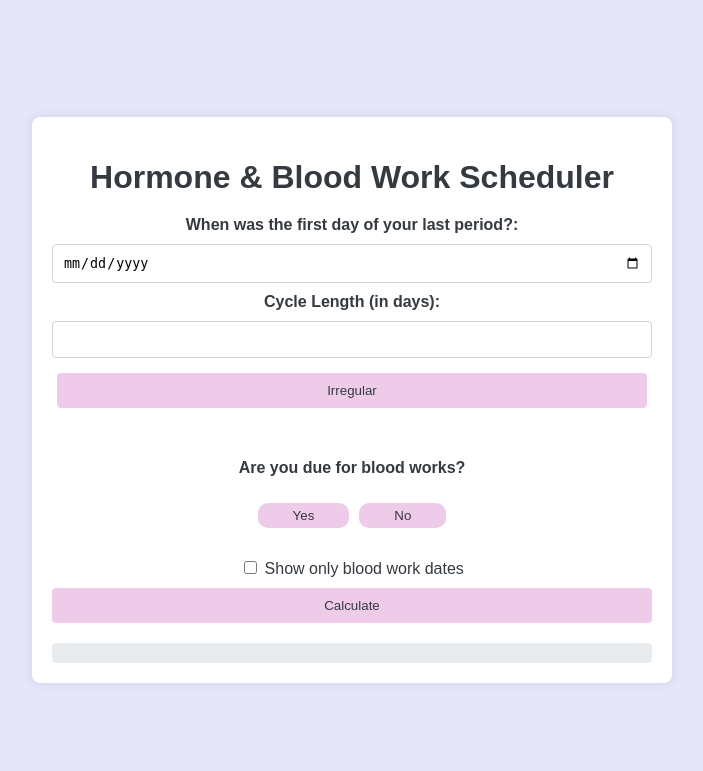
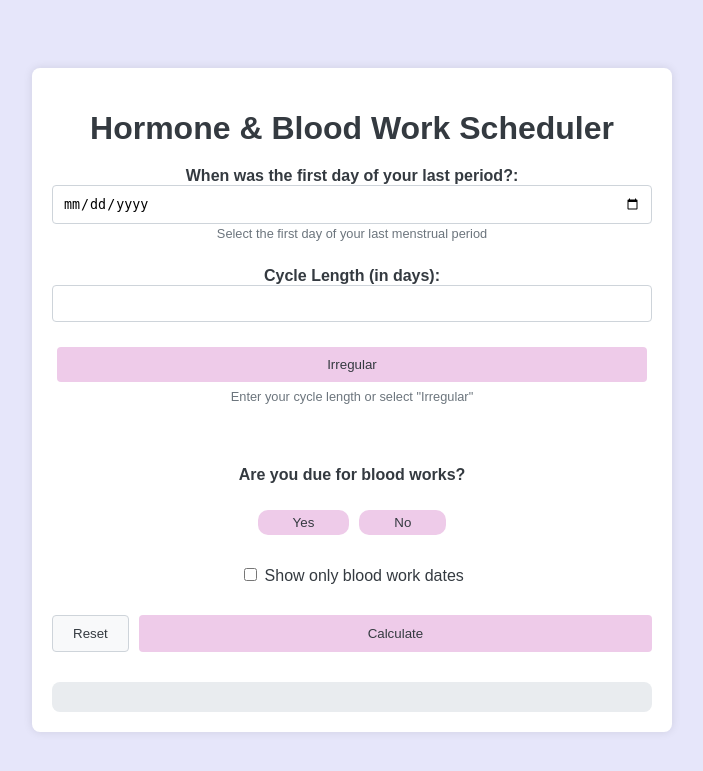
Before and after one commit to josh-jacob/Hormone-and-Blood-Work-Scheduler, a Flask app: page / in a window 1280 px wide. Shown: the top 771 px of the page, without its empty margins (288-991 px from the left). Run offline with Flask 3, Linux system fonts and the light colour scheme.

Commit message:
Update index.html

```diff
--- a/templates/index.html
+++ b/templates/index.html
@@ -48,8 +48,55 @@
         }
         .button-group {
             display: flex;
-            justify-content: space-between;
-            flex-wrap: wrap;
+            justify-content: center;
+            gap: 10px;
+            margin-top: 10px;
+        }
+        .cycle-length-input {
+            display: flex;
+            flex-direction: column;
+            gap: 10px;
+        }
+        .form-group {
+            margin-bottom: 15px;
+        }
+        .form-help {
+            font-size: 0.8em;
+            color: #6c757d;
+            margin-top: 5px;
+        }
+        .form-buttons {
+            display: flex;
+            gap: 10px;
+            justify-content: center;
+            margin-top: 20px;
+        }
+        .reset-button {
+            background-color: #f8f9fa;
+            color: #343a40;
+            padding: 10px 20px;
+            border: 1px solid #ced4da;
+            border-radius: 4px;
+            cursor: pointer;
+        }
+        .reset-button:hover {
+            background-color: #e9ecef;
+        }
+        .submit-button {
+            background-color: #eecbe9;
+            color: #343a40;
+            padding: 10px 20px;
+            border: none;
+            border-radius: 4px;
+            cursor: pointer;
+        }
+        .submit-button:hover {
+            background-color: #b999c8;
+        }
+        .error-message {
+            color: #dc3545;
+            font-size: 0.9em;
+            margin-top: 10px;
         }
         .button-group button {
             background-color: #eecbe9;
@@ -82,9 +129,9 @@
             background-color: #b999c8;
         }
         .result {
-            margin-top: 20px;
-            padding: 10px;
-            border-radius: 4px;
+            margin-top: 30px;
+            padding: 15px;
+            border-radius: 8px;
             background-color: #e9ecef;
             text-align: left;
         }
@@ -152,14 +221,21 @@
     <div class="container">
         <h1>Hormone & Blood Work Scheduler</h1>
         <form id="period-form">
+            <div class="form-group">
                 <label for="last_period">When was the first day of your last period?:</label>
                 <input type="date" id="last_period" name="last_period" required>
+                <small class="form-help">Select the first day of your last menstrual period</small>
+            </div>
 
+            <div class="form-group">
                 <label for="cycle_length">Cycle Length (in days):</label>
+                <div class="cycle-length-input">
                     <input type="number" id="cycle_length_input" name="cycle_length_input" min="1">
-
                     <div class="button-group">
                         <button type="button" id="irregularButton" onclick="setCycleLength('irregular')">Irregular</button>
+                    </div>
+                </div>
+                <small class="form-help">Enter your cycle length or select "Irregular"</small>
             </div>
 
             <input type="hidden" id="cycle_length" name="cycle_length" required>
@@ -172,11 +248,22 @@
                 </div>
             </div>
             <input type="hidden" id="blood_work_due" name="blood_work_due" value="false" required>
+
             <div class="checkbox-group">
                 <label><input type="checkbox" id="only_blood_work" name="only_blood_work"> Show only blood work dates</label>
             </div>
-            <input type="submit" value="Calculate">
+
+            <div class="form-buttons">
+                <button type="button" id="reset-button" class="reset-button">Reset</button>
+                <input type="submit" value="Calculate" class="submit-button">
+            </div>
         </form>
+        <div id="blood-work-result" class="blood-work-result hide">
+            <h2>Blood Work Dates</h2>
+            <div class="blood-work-dates-container">
+                <div id="blood-work-dates"></div>
+            </div>
+        </div>
         <div id="result" class="result">
             <div id="hormone-result" class="hormone-result hide">
                 <div class="result-columns">
@@ -227,6 +310,11 @@
         // This ensures that when the user types in the cycle length, "Irregular" is deselected
         document.getElementById('cycle_length_input').addEventListener('input', function () {
             var inputValue = this.value;
+            var errorDiv = document.getElementById('cycle-error');
+
+            if (errorDiv) {
+                errorDiv.remove();
+            }
 
             // If the user inputs a value, update the hidden cycle_length field with this number
             document.getElementById('cycle_length').value = inputValue;
@@ -251,6 +339,22 @@
 
         document.getElementById('period-form').addEventListener('submit', function(event) {
             event.preventDefault();
+
+            // Validate inputs
+            var lastPeriod = document.getElementById('last_period').value;
+            var cycleLength = document.getElementById('cycle_length').value;
+            var bloodWorkDue = document.getElementById('blood_work_due').value;
+
+            if (!lastPeriod) {
+                alert('Please select your last period date');
+                return;
+            }
+
+            if (cycleLength === '') {
+                alert('Please enter a cycle length or select "Irregular"');
+                return;
+            }
+
             var formData = new FormData(this);
             calculateCycle(formData);
         });
@@ -306,6 +410,36 @@
                 hormoneResultDiv.innerHTML = '<h2>An error occurred. Please try again later.</h2>';
             });
         }
+
+        // Add reset button functionality
+        document.getElementById('reset-button').addEventListener('click', function() {
+            document.getElementById('period-form').reset();
+            document.getElementById('cycle_length_input').style.display = 'block';
+            document.getElementById('cycle_length').value = '';
+            document.getElementById('blood_work_due').value = 'false';
+            document.getElementById('only_blood_work').checked = false;
+
+            // Remove any error messages
+            var errorDiv = document.getElementById('cycle-error');
+            if (errorDiv) {
+                errorDiv.remove();
+            }
+
+            // Reset button states
+            var buttons = document.querySelectorAll('.button-group button');
+            buttons.forEach(button => {
+                button.classList.remove('selected');
+            });
+
+            var bloodWorkButtons = document.querySelectorAll('.blood-work-question button');
+            bloodWorkButtons.forEach(button => {
+                button.classList.remove('selected');
+            });
+
+            // Hide results
+            document.getElementById('hormone-result').classList.add('hide');
+            document.getElementById('blood-work-result').classList.add('hide');
+        });
     </script>
 </body>
 </html>
```
Also changed, not shown: other parts of templates/index.html (+22 -4 lines). Lines whose indentation alone changed are shown as unchanged.
